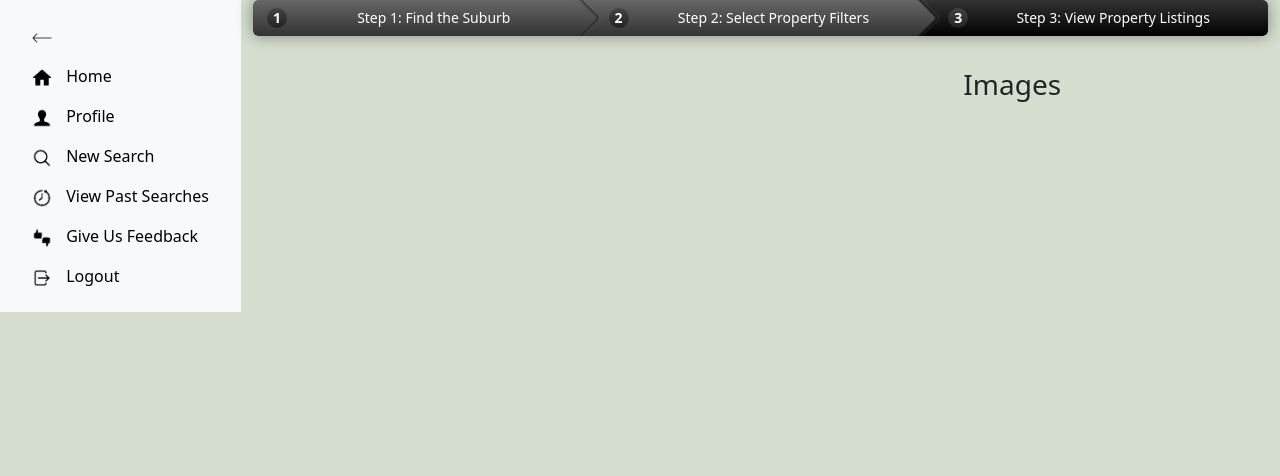
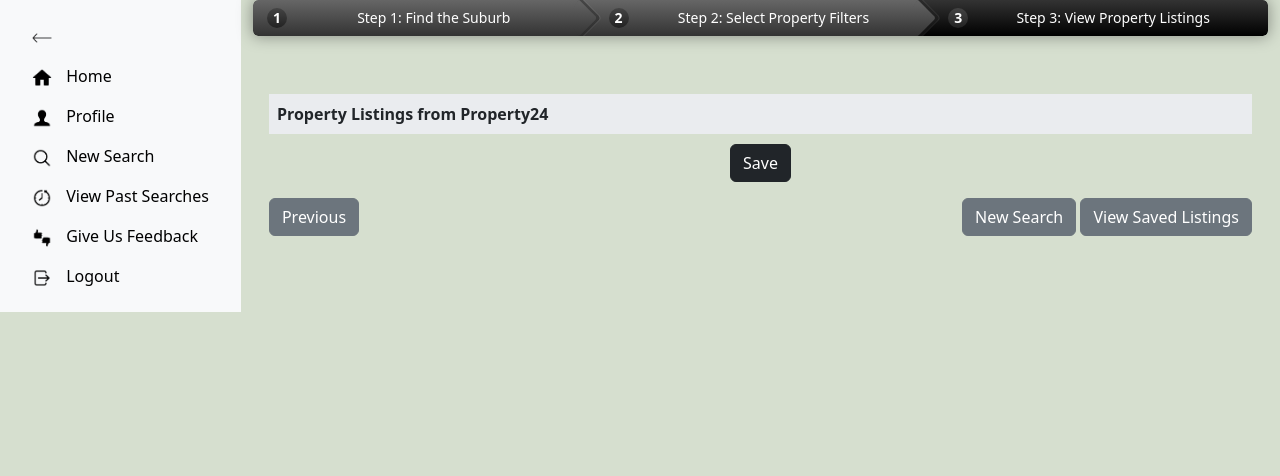
Before and after one commit to maria-palacios-ricaldi/MiBarrio-Web-App, a Django app: page /newSearch3 in a window 1280 px wide. Shown: the part 101-577 px from the top of the page. Run offline with Django 4.2, Linux system fonts and the light colour scheme; a user stored in the database is signed in; lists and menus that the app fills with data are empty; some libraries are stand-ins or nearby versions.

Commit message:
Update newSearch3.html

```diff
--- a/App/MiBarrio/MiBarrioApp/templates/newSearch3.html
+++ b/App/MiBarrio/MiBarrioApp/templates/newSearch3.html
@@ -2,6 +2,18 @@
 {% block title %}New Search{% endblock %}
 {% load static %}
 {% block content %}
+
+{% if messages %}
+<div class="messages-container">
+  {% for message in messages %}
+  <div class="alert alert-{{ message.tags }} alert-dismissible fade show" role="alert">
+    {{ message }}
+    <button type="button" class="btn-close" data-bs-dismiss="alert" aria-label="Close"></button>
+  </div>
+  {% endfor %}
+</div>
+{% endif %}
+
 
 <div class="d-flex">
 
@@ -59,23 +71,131 @@
   </div>
 
   <div class="container-fluid">
-
     <!-- Breadcrumb -->
     <div class="breadcrumb">
-      <a href="{% url 'MiBarrioApp:newSearch' %}" >Step 1: Find the Suburb</a>
-      <a href="{% url 'MiBarrioApp:newSearch2' %}" >Step 2: Select Property Filters</a>
+      <a href="{% url 'MiBarrioApp:newSearch' %}">Step 1: Find the Suburb</a>
+      <a href="{% url 'MiBarrioApp:newSearch2' %}">Step 2: Select Property Filters</a>
       <a href="{% url 'MiBarrioApp:newSearch3' %}" class="active"> Step 3: View Property Listings</a>
     </div>
 
     <div class="row p-3">
 
-      <div class="col-md-6">
+      <div class="col-md-12">
+
+        <p>{{ response_data.message }}</p>
+
+        <style>
+          table {
+            width: 100%;
+            border-collapse: separate;
+            border-spacing: 0 10px;
+            /* Adjust spacing between rows */
+          }
+
+          td,
+          th {
+            padding: 8px;
+            text-align: left;
+            background-color: #fff;
+            /* Background color for each cell */
+          }
+
+          .record-row th {
+            background-color: #f2f2f2;
+            /* Background color for headers */
+          }
+
+          .record-row {
+            border: 1px solid #ddd;
+            /* Border for the main rows */
+          }
+
+          .record-image,
+          .record-details,
+          .save-checkbox {
+            border: none;
+            /* Remove border for inner cells */
+          }
+
+          .record-image {
+            flex: 1;
+          }
+
+          .record-details {
+            flex: 2;
+            display: flex;
+            align-items: center;
+            /* New property */
+          }
+
+          .record-details>div {
+            flex: 1;
+            padding: 10px;
+          }
+
+          .save-checkbox {
+            flex: 1;
+            /* Changed from width to flex */
+            display: flex;
+            /* New property */
+            align-items: center;
+            /* New property */
+          }
+        </style>
+
+        <form method="post" action="{% url 'MiBarrioApp:newSearch3' %}" id="property-form">
+          {% csrf_token %}
+
+          <table>
+            <thead>
+              <tr>
+                <th colspan="3">Property Listings from Property24</th>
+              </tr>
+            </thead>
+            <tbody>
+              {% for record in response_data.records %}
+              <tr class="record-row">
+                <td class="record-image">
+                  <img src="{{ record.Image }}" alt="{{ record.name }}" width="230"> <!-- Adjusted width -->
+                </td>
+                <td class="record-details">
+                  <div>
+                    <div>Suburb Name: {{ record.Suburb_Name }}</div>
+                    <div>Listing url link: <a href="{{ record.source_url }}" target="_blank">View Property</a></div>
+                    <div>Type of Property: {{ record.type_of_property }}</div>
+                    <div>Price: {{ record.Price }}</div>
+                  </div>
+                  <div>
+                    <div>{% if record.garages != "NULL" %}# Garages: {{ record.garages }}{% endif %}</div>
+                    <div>{% if record.floor_size != "NULL" %}Floor Size: {{ record.floor_size }} sq ft{% endif %}</div>
+                    <div>{% if record.erf_size != "NULL" %}Erf Size: {{ record.erf_size }} sq m{% endif %}</div>
+                    <div>{% if record.bedrooms != "NULL" %}# Bedrooms: {{ record.bedrooms }}{% endif %}</div>
+                    <div>{% if record.bathrooms != "NULL" %}# Bathrooms: {{ record.bathrooms }}{% endif %}</div>
+                  </div>
+                </td>
+                <td class="save-checkbox">
+                  <input type="checkbox" id="save-record-{{ forloop.counter }}" name="save-record"
+                    value="{{ forloop.counter0 }}">
+                  <label for="save-record-{{ forloop.counter }}">Select</label>
+                </td>
+              </tr>
+              {% endfor %}
+            </tbody>
+          </table>
+
+          <button type="submit" class="btn btn-dark" id="save-button">Save</button>
+
+          <!-- New buttons -->
+          <div class="d-flex justify-content-between mt-3">
+            <a href="{% url 'MiBarrioApp:newSearch2' %}" class="btn btn-secondary">Previous</a>
+            <div>
+              <a href="{% url 'MiBarrioApp:newSearch' %}" class="btn btn-secondary">New Search</a>
+              <a href="{% url 'MiBarrioApp:viewPastSearches' %}" class="btn btn-secondary">View Saved Listings</a>
+            </div>
+          </div>
 
 
-      </div>
-
-      <div class="col-md-6">
-        <h3>Images</h3>
+        </form>
 
       </div>
 
@@ -85,4 +205,27 @@
 
 </div>
 
+<script>
+  $(document).ready(function () {
+    $('.record-row').each(function () {
+      var detailDivs = $(this).find('.record-details div');
+      console.log(detailDivs);
+      var visibleCount = 0;
+      detailDivs.each(function () {
+        if ($(this).is(':visible') && $(this).text().trim() !== "") {
+          visibleCount++;
+        }
+      });
+      var imageCell = $(this).find('.record-image img');
+      if (visibleCount <= 6) {
+        imageCell.attr('width', '130');
+      } else {
+        imageCell.attr('width', '260');
+      }
+    });
+  });
+
+</script>
+
+
 {% endblock %}
```
